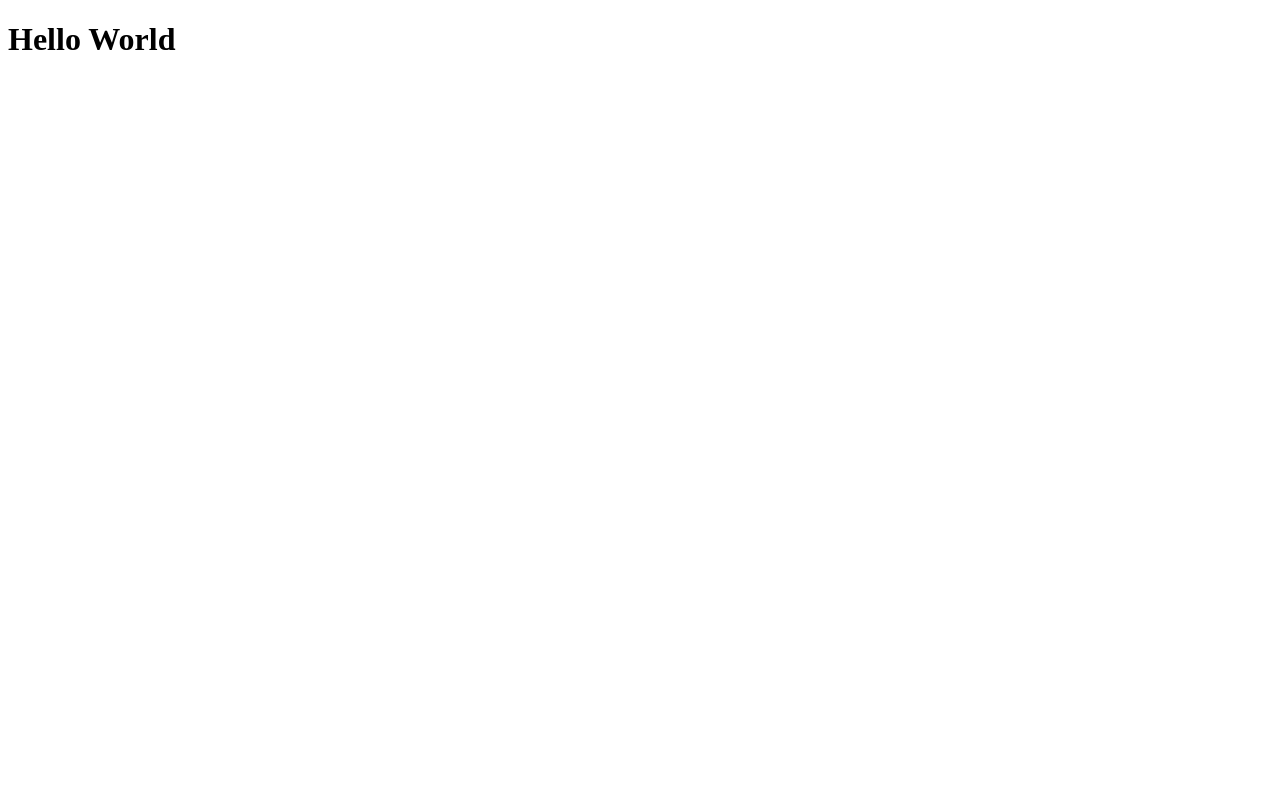
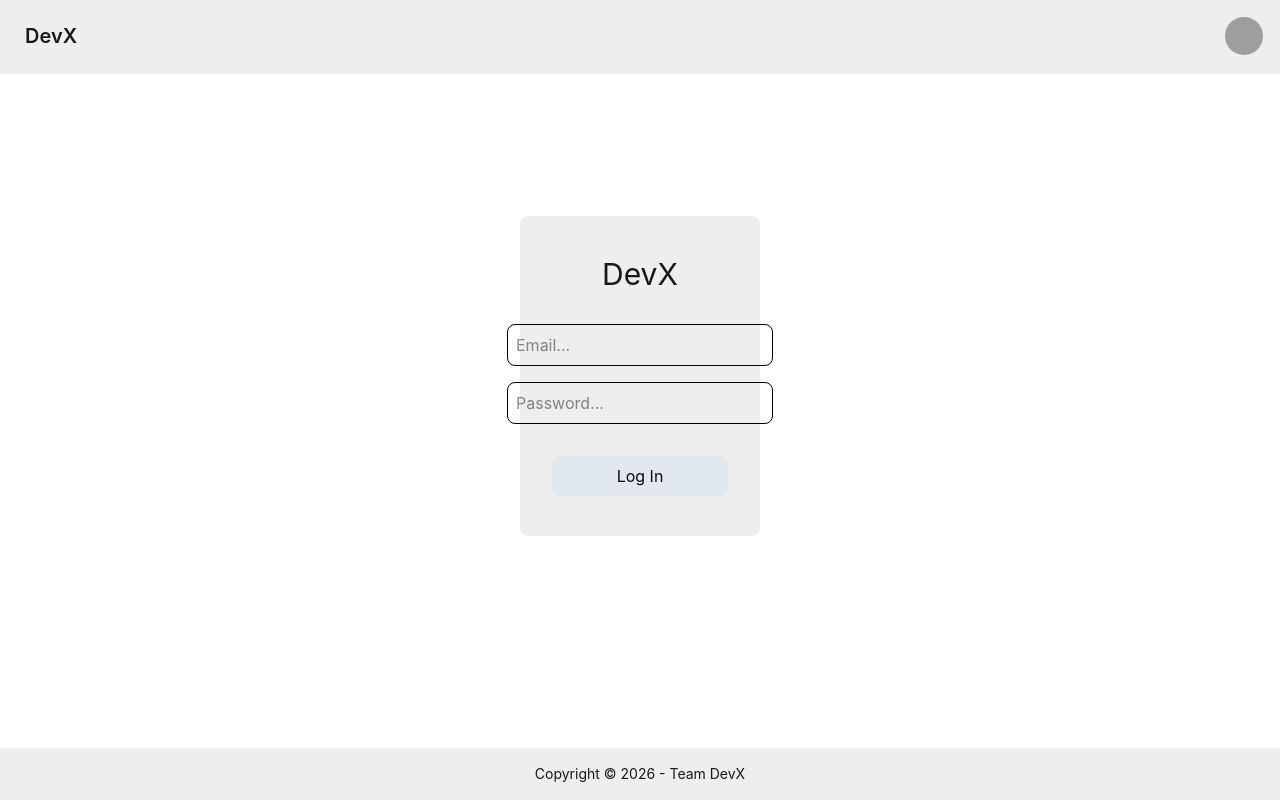
Before and after one commit to Tanuj2123/DevX-UI, a React (Vite) app: page /login in a window 1280 px wide. Built offline with nearby package versions, Linux system fonts and the light colour scheme; grey boxes are pictures that could not be loaded.

Commit message:
login page

```diff
--- a/index.html
+++ b/index.html
@@ -2,6 +2,7 @@
 <html lang="en">
   <head>
     <meta charset="UTF-8" />
+    <link rel="stylesheet" href="./src/index.css">
     <meta name="viewport" content="width=device-width, initial-scale=1.0" />
     <title>devx-ui</title>
   </head>
--- a/src/App.jsx
+++ b/src/App.jsx
@@ -1,10 +1,20 @@
+import {BrowserRouter, Routes,Route} from "react-router";
+import Body from "./Components/Body";
+import Login from "./Components/Login";
+import Profile from "./Components/Profile";
+
 
 function App() {
-
-
   return (
     <>
-      <h1 className='text-3xl'>Hello World</h1>
+      <BrowserRouter basename="/">
+        <Routes>
+          <Route path="/" element={<Body/>}>
+            <Route path="/login" element={<Login/>}></Route>
+            <Route path="/profile" element={<Profile/>}></Route>
+          </Route>
+        </Routes>
+      </BrowserRouter>
     </>
   )
 }
--- /dev/null
+++ b/src/Components/Body.jsx
@@ -0,0 +1,16 @@
+import { Outlet } from "react-router"
+import Navbar from "./Navbar"
+import Footer from "./Footer"
+
+
+const Body = () => {
+  return (
+    <div className="">
+      <Navbar/>
+      <Outlet/>
+      <Footer/>
+    </div>
+  )
+}
+
+export default Body
--- /dev/null
+++ b/src/Components/Footer.jsx
@@ -0,0 +1,11 @@
+const Footer = ()=>{
+    return(
+        <footer className="footer sm:footer-horizontal footer-center bg-base-300 text-base-content p-4 fixed bottom-0">
+            <aside>
+                <p>Copyright © {new Date().getFullYear()} - Team DevX</p>
+            </aside>
+        </footer>
+    )
+}
+
+export default Footer;
--- /dev/null
+++ b/src/Components/Login.jsx
@@ -0,0 +1,55 @@
+import axios from "axios";
+import { useState } from "react"
+import { useNavigate } from "react-router";
+
+
+const Login = () => {
+
+  const navigate = useNavigate();
+  const [emailId,setEmailId] = useState("");
+  const [password,setPassword] = useState("");
+  const [errorMessage,setErrorMessage] = useState("");
+
+  console.log(errorMessage);
+
+  const handleLogin = async (e)=>{
+    e.preventDefault();
+
+    const data = {
+      email:emailId,
+      password:password
+    }
+
+    try {
+      const res = await axios.post("http://localhost:6969/auth/login",{
+        email:emailId,password
+      })
+
+      console.log(res);
+
+      if(res.data?.success === true){
+        console.log(true);
+        navigate("/");
+      }
+    } catch (error) {
+       console.log(error);
+       setErrorMessage(error.errorMessage);
+    }
+
+  }
+
+
+  return (
+      <div className="flex justify-center">
+        <form className="flex flex-col items-center justify-center w-60 h-full mt-36 bg-base-300 p-10  m-2 rounded-lg">
+        <h1 className="text-center text-3xl mb-6">DevX</h1>
+        <input className="m-2 p-2 border border-black rounded-lg" type="email" placeholder="Email..." value={emailId} onChange={(e)=>setEmailId(e.target.value)}></input>
+        <input className="m-2 p-2 border border-black rounded-lg" type="password" placeholder="Password..." value={password} onChange={(e)=>setPassword(e.target.value)}></input>
+        <p>{errorMessage}</p>
+        <button className="px-4 py-2 mt-6 rounded-lg w-44 text-taupe-950 bg-slate-200 hover:bg-slate-50" type="submit" onClick={(e)=>handleLogin(e)}>Log In</button>
+      </form>
+      </div>
+  )
+}
+
+export default Login
--- /dev/null
+++ b/src/Components/Navbar.jsx
@@ -0,0 +1,37 @@
+
+
+const Navbar = ()=>{
+    return (
+        <div className="navbar bg-base-300 shadow-sm p-2 py-4">
+        <div className="flex-1">
+          <a className="btn btn-ghost text-xl">DevX</a>
+        </div>
+        <div className="flex gap-2">
+          <div className="dropdown dropdown-end">
+            <div tabIndex={0} role="button" className="btn btn-ghost btn-circle avatar mx-2">
+              <div className="w-10 rounded-full">
+                <img
+                  alt="Tailwind CSS Navbar component"
+                  src="https://img.daisyui.com/images/stock/photo-1534528741775-53994a69daeb.webp" />
+              </div>
+            </div>
+            <ul
+              tabIndex={-1}
+              className="menu menu-sm dropdown-content bg-base-100 rounded-box z-1 mt-3 w-52 p-2 shadow">
+              <li>
+                <a className="justify-between">
+                  Profile
+                  <span className="badge">New</span>
+                </a>
+              </li>
+              <li><a>Settings</a></li>
+              <li><a>Logout</a></li>
+            </ul>
+          </div>
+        </div>
+      </div>
+    )
+}
+
+
+export default Navbar
--- /dev/null
+++ b/src/Components/Profile.jsx
@@ -0,0 +1,8 @@
+
+const Profile = () => {
+  return (
+    <div>Profile</div>
+  )
+}
+
+export default Profile
--- a/src/index.css
+++ b/src/index.css
@@ -1 +1,2 @@
 @import "tailwindcss";
+@plugin "daisyui";
--- a/src/main.jsx
+++ b/src/main.jsx
@@ -1,9 +1,8 @@
-import { StrictMode } from 'react'
 import { createRoot } from 'react-dom/client'
 import App from './App.jsx'
 
+
+
 createRoot(document.getElementById('root')).render(
-  <StrictMode>
     <App />
-  </StrictMode>,
 )
--- a/vite.config.js
+++ b/vite.config.js
@@ -4,5 +4,8 @@ import tailwindcss from "@tailwindcss/vite";
 
 // https://vite.dev/config/
 export default defineConfig({
-  plugins: [react(),tailwindcss()],
+  plugins: [
+    react(),
+    tailwindcss()
+  ],
 })
```
Also changed, not shown: package.json (+5 -2 lines), 2 other files (tests, documents, lock files or other folders).
